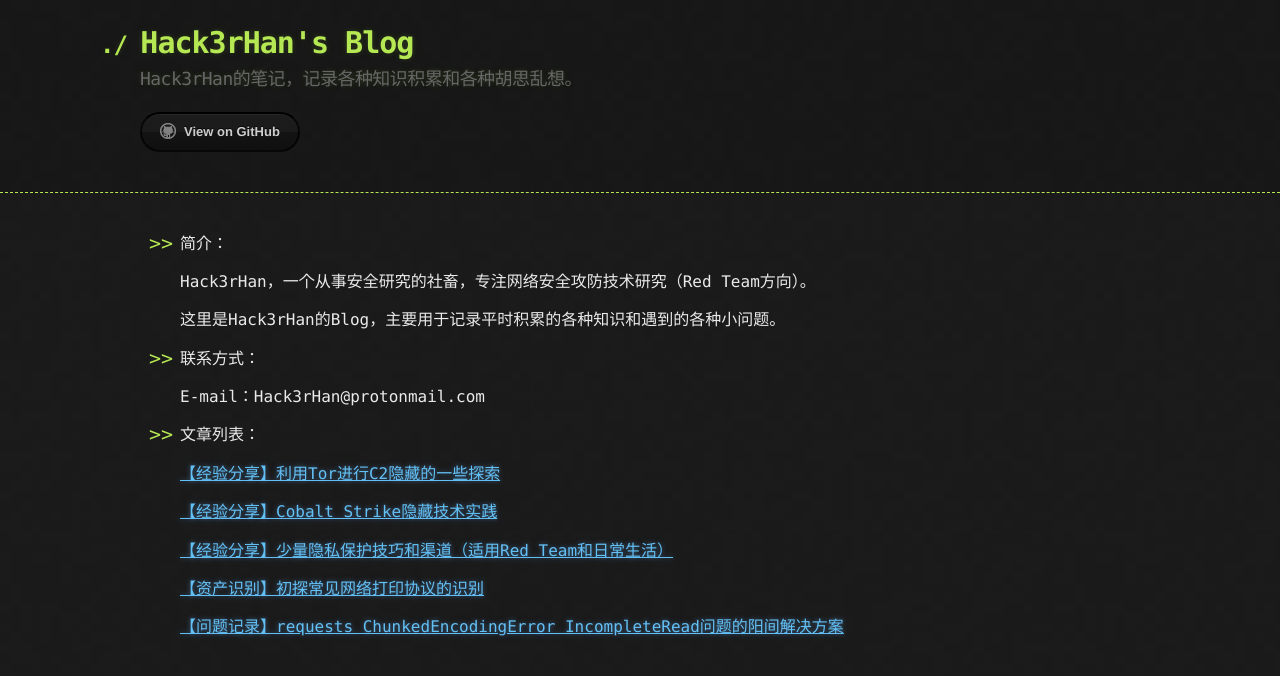
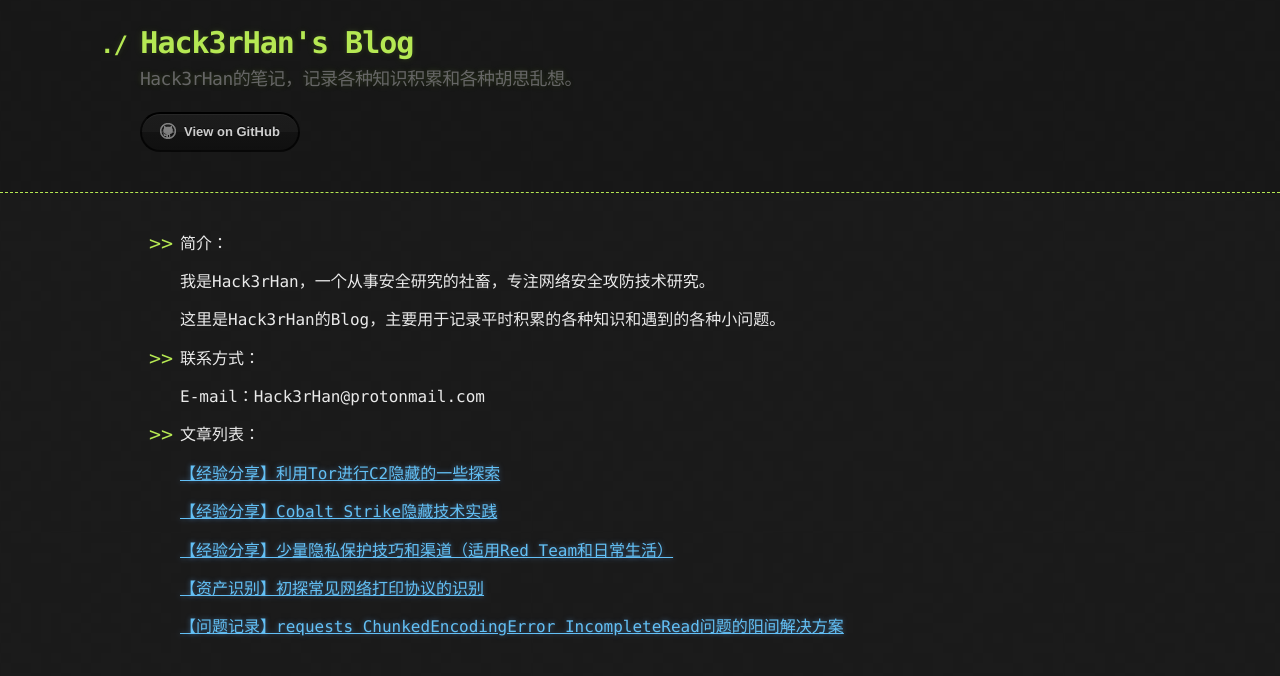
Before and after one commit to Hack3rHan/Hack3rHan.github.io, a Jekyll site: the page built from index.md, in a window 1280 px wide. Shown: the top 676 px of the page. Built offline with Jekyll 4.4.1, drawn with Linux system fonts in a browser that asks for light colours.

Commit message:
Update index

```diff
--- a/index.md
+++ b/index.md
@@ -3,7 +3,7 @@ layout: default
 ---
 * 简介：
 
-  Hack3rHan，一个从事安全研究的社畜，专注网络安全攻防技术研究（Red Team方向）。
+  我是Hack3rHan，一个从事安全研究的社畜，专注网络安全攻防技术研究。
 
   这里是Hack3rHan的Blog，主要用于记录平时积累的各种知识和遇到的各种小问题。
 
```
